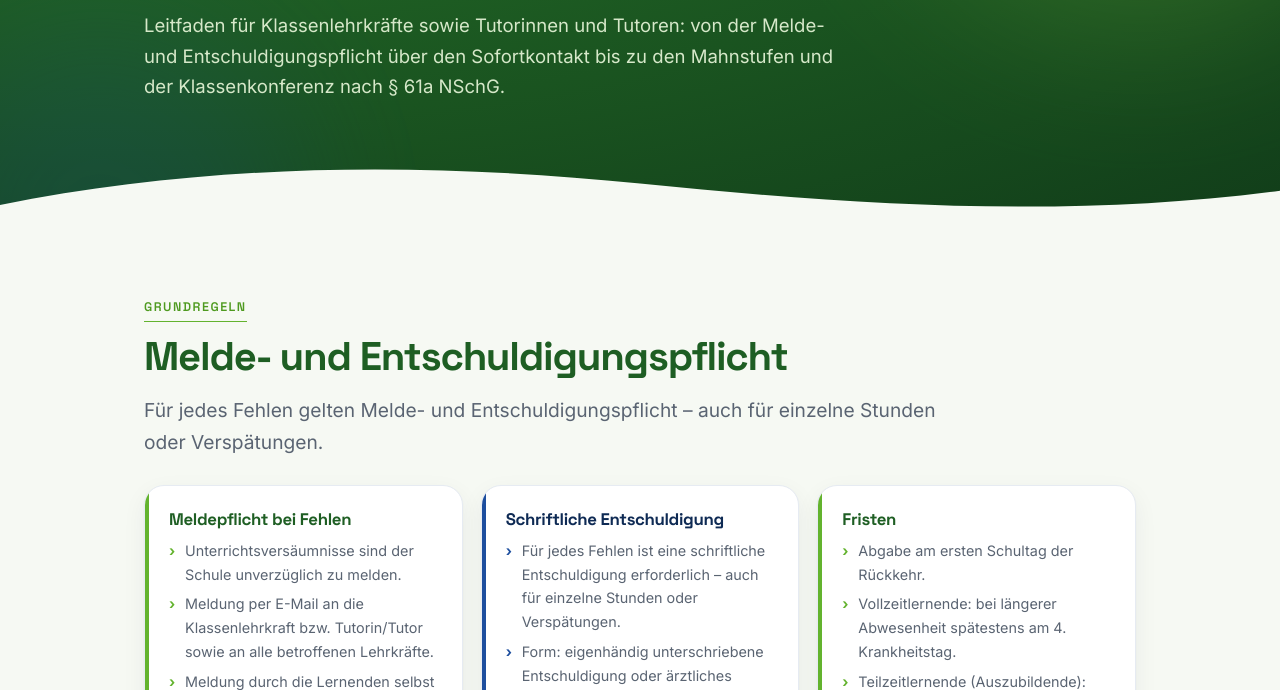
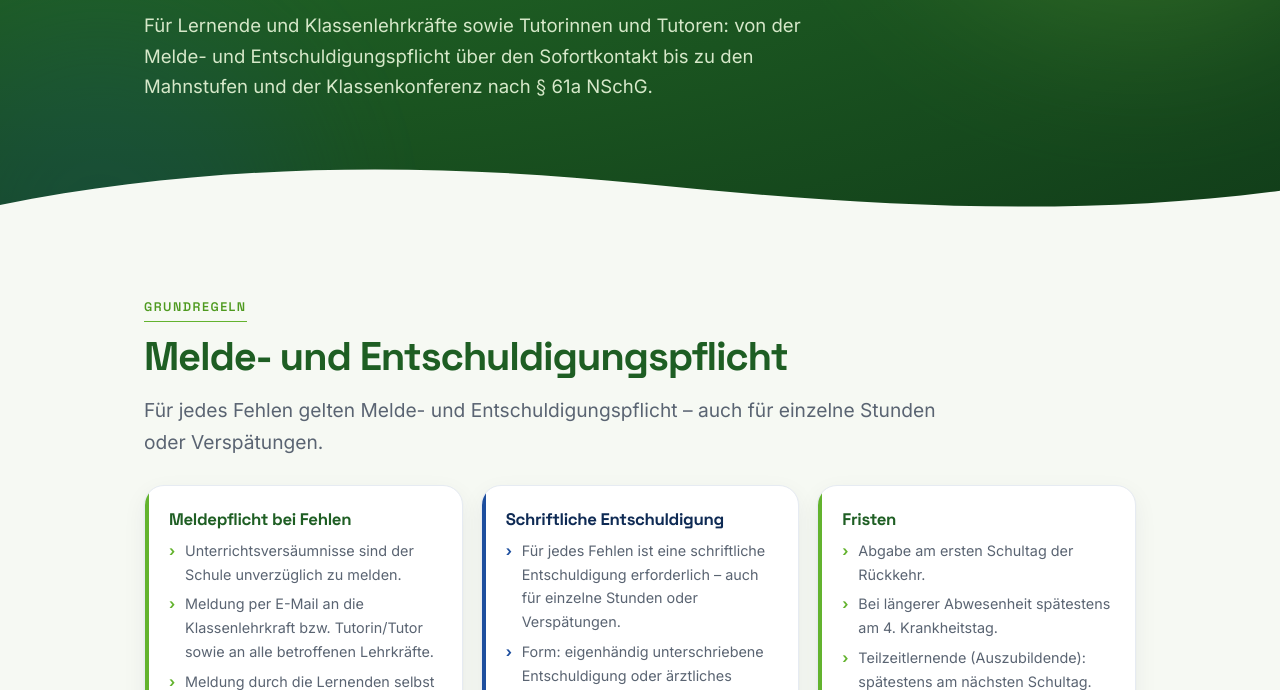
Before and after one commit to BBSNi/Fehlzeitenprozess, a plain HTML site: page index.html in a window 1280 px wide. Shown: the part 410-1100 px from the top of the page. Drawn offline with Linux system fonts and the light colour scheme.

Commit message:
index.html

```diff
--- a/index.html
+++ b/index.html
@@ -356,7 +356,7 @@ footer{background:linear-gradient(165deg,#1E5E23,#123F1A);color:#C4DDB4}.footer-
   <div class="hero">
     <span class="eyebrow">Fehlzeitenprozess · BBS Nienburg/Weser</span>
     <h1>Umgang mit <span class="akz">unentschuldigtem Fehlen</span></h1>
-    <p>Leitfaden für Klassenlehrkräfte sowie Tutorinnen und Tutoren: von der Melde- und Entschuldigungspflicht über den Sofortkontakt bis zu den Mahnstufen und der Klassenkonferenz nach §&nbsp;61a NSchG.</p>
+    <p>Für Lernende und Klassenlehrkräfte sowie Tutorinnen und Tutoren: von der Melde- und Entschuldigungspflicht über den Sofortkontakt bis zu den Mahnstufen und der Klassenkonferenz nach §&nbsp;61a NSchG.</p>
   </div>
   <svg class="hero-wave" viewBox="0 0 1440 80" preserveAspectRatio="none" aria-hidden="true"><path d="M0,64 C240,16 480,16 720,40 C960,64 1200,80 1440,48 L1440,80 L0,80 Z" fill="#F6F9F3"/></svg>
 </header>
@@ -390,7 +390,7 @@ footer{background:linear-gradient(165deg,#1E5E23,#123F1A);color:#C4DDB4}.footer-
         <h4>Fristen</h4>
         <ul>
           <li>Abgabe am ersten Schultag der Rückkehr.</li>
-          <li>Vollzeitlernende: bei längerer Abwesenheit spätestens am 4. Krankheitstag.</li>
+          <li>Bei längerer Abwesenheit spätestens am 4. Krankheitstag.</li>
           <li>Teilzeitlernende (Auszubildende): spätestens am nächsten Schultag.</li>
           <li>Verspätet abgegebene Entschuldigungen müssen nicht anerkannt werden.</li>
         </ul>
```
